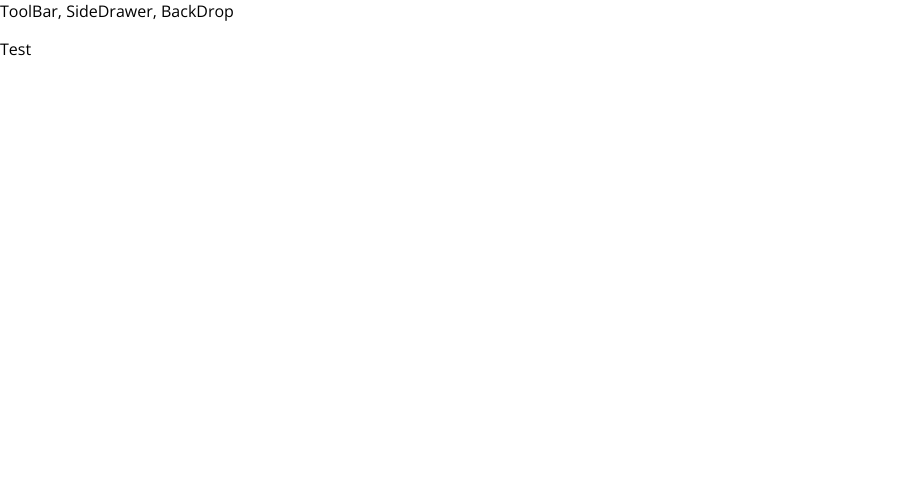
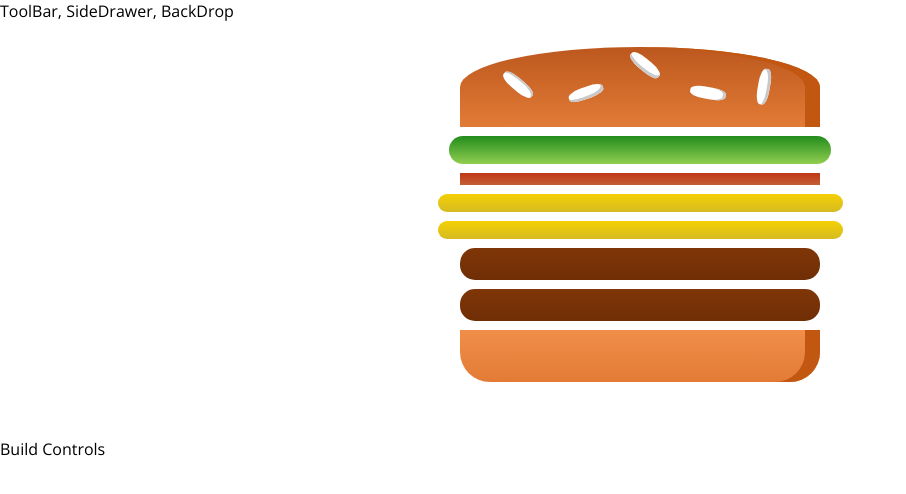
Before and after one commit to Rexkit/burger-app, a React app: page / in a window 1280 px wide. Shown: the top 494 px of the page, without its empty margins (0-906 px from the left). Built offline with nearby package versions, Linux system fonts and the light colour scheme.

Commit message:
add burger and ingredients components

```diff
--- a/package.json
+++ b/package.json
@@ -31,6 +31,7 @@
     "postcss-flexbugs-fixes": "3.2.0",
     "postcss-loader": "2.0.8",
     "promise": "8.0.1",
+    "prop-types": "^15.6.2",
     "raf": "3.4.0",
     "react": "^16.4.1",
     "react-dev-utils": "^5.0.1",
--- a/src/App.js
+++ b/src/App.js
@@ -1,13 +1,15 @@
 import React, { Component } from 'react';
 
 import Layout from './components/Layout/Layout';
+import BurgerBuilder from './containers/BurgerBuilder/BurgerBuilder';
+
 
 class App extends Component {
   render() {
     return (
       <div>
         <Layout>
-          <p>Test</p>
+          <BurgerBuilder />
         </Layout>
       </div>
     );
--- /dev/null
+++ b/src/components/Burger/Burger.css
@@ -0,0 +1,30 @@
+.Burger {
+  width: 100%;
+  margin: auto;
+  height: 250px;
+  overflow: auto;
+  text-align: center;
+  font-weight: bold;
+  font-size: 1.2rem;
+}
+
+@media (min-width: 1000px) and (min-height: 700px) {
+  .Burger {
+    width: 700px;
+    height: 600px;
+  }
+}
+
+@media (min-width: 500px) and (min-height: 401px) {
+  .Burger {
+    width: 450px;
+    height: 400px;
+  }
+}
+
+@media (min-width: 500px) and (max-height: 400px) {
+  .Burger {
+    width: 350px;
+    height: 300px;
+  }
+}
--- /dev/null
+++ b/src/components/Burger/Burger.js
@@ -0,0 +1,22 @@
+import React from 'react';
+import classes from './Burger.css';
+
+import BurgerIngredient from './BurgerIngredient/BurgerIngredient';
+
+const burger = props => {
+  const transformedIngredients = Object.keys(props.ingredients).map(igKey => {
+    return [...Array(props.ingredients[igKey])].map((_, i) => {
+      return <BurgerIngredient key={igKey + i} type={igKey} />;
+    });
+  });
+
+  return (
+    <div className={classes.Burger}>
+      <BurgerIngredient type="bread-top" />
+      {transformedIngredients}
+      <BurgerIngredient type="bread-bottom" />
+    </div>
+  );
+};
+
+export default burger;
--- /dev/null
+++ b/src/components/Burger/BurgerIngredient/BurgerIngredient.css
@@ -0,0 +1,113 @@
+.BreadBottom {
+    height: 13%;
+    width: 80%;
+    background: linear-gradient(#F08E4A, #e27b36);
+    border-radius: 0 0 30px 30px;
+    box-shadow: inset -15px 0 #c15711;
+    margin: 2% auto;
+}
+
+.BreadTop {
+    height: 20%;
+    width: 80%;
+    background: linear-gradient(#bc581e, #e27b36);
+    border-radius: 50% 50% 0 0;
+    box-shadow: inset -15px 0 #c15711;
+    margin: 2% auto;
+    position: relative;
+}
+
+.Seeds1 {
+    width: 10%;
+    height: 15%;
+    position: absolute;
+    background-color: white;
+    left: 30%;
+    top: 50%;
+    border-radius: 40%;
+    transform: rotate(-20deg);
+    box-shadow: inset -2px -3px #c9c9c9;
+}
+
+.Seeds1:after {
+    content: "";
+    width: 100%;
+    height: 100%;
+    position: absolute;
+    background-color: white;
+    left: -170%;
+    top: -260%;
+    border-radius: 40%;
+    transform: rotate(60deg);
+    box-shadow: inset -1px 2px #c9c9c9;
+  }
+
+.Seeds1:before {
+    content: "";
+    width: 100%;
+    height: 100%;
+    position: absolute;
+    background-color: white;
+    left: 180%;
+    top: -50%;
+    border-radius: 40%;
+    transform: rotate(60deg);
+    box-shadow: inset -1px -3px #c9c9c9;
+  }
+
+  .Seeds2 {
+    width: 10%;
+    height: 15%;
+    position: absolute;
+    background-color: white;
+    left: 64%;
+    top: 50%;
+    border-radius: 40%;
+    transform: rotate(10deg);
+    box-shadow: inset -3px 0 #c9c9c9;
+  }
+
+  .Seeds2:before {
+    content: "";
+    width: 100%;
+    height: 100%;
+    position: absolute;
+    background-color: white;
+    left: 150%;
+    top: -130%;
+    border-radius: 40%;
+    transform: rotate(90deg);
+    box-shadow: inset 1px 3px #c9c9c9;
+  }
+
+
+.Meat {
+    width: 80%;
+    height: 8%;
+    background: linear-gradient(#7f3608, #702e05);
+    margin: 2% auto;
+    border-radius: 15px;
+}
+
+.Cheese {
+    width: 90%;
+    height: 4.5%;
+    margin: 2% auto;
+    background: linear-gradient(#f4d004, #d6bb22);
+    border-radius: 20px;
+}
+
+.Salad {
+    width: 85%;
+    height: 7%;
+    margin: 2% auto;
+    background: linear-gradient(#228c1d, #91ce50);
+    border-radius: 20px;
+}
+
+.Bacon {
+    width: 80%;
+    height: 3%;
+    background: linear-gradient(#bf3813, #c45e38);
+    margin: 2% auto;
+}
--- /dev/null
+++ b/src/components/Burger/BurgerIngredient/BurgerIngredient.js
@@ -0,0 +1,45 @@
+import React, { Component } from 'react';
+import PropTypes from 'prop-types';
+
+import classes from './BurgerIngredient.css';
+
+class BurgerIngredient extends Component {
+  render() {
+    let ingredient = null;
+
+    switch (this.props.type) {
+      case 'bread-bottom':
+        ingredient = <div className={classes.BreadBottom} />;
+        break;
+      case 'bread-top':
+        ingredient = (
+          <div className={classes.BreadTop}>
+            <div className={classes.Seeds1} />
+            <div className={classes.Seeds2} />
+          </div>
+        );
+        break;
+      case 'meat':
+        ingredient = <div className={classes.Meat} />;
+        break;
+      case 'cheese':
+        ingredient = <div className={classes.Cheese} />;
+        break;
+      case 'salad':
+        ingredient = <div className={classes.Salad} />;
+        break;
+      case 'bacon':
+        ingredient = <div className={classes.Bacon} />;
+        break;
+      default:
+        ingredient = null;
+    }
+    return ingredient;
+  }
+}
+
+BurgerIngredient.propTypes = {
+  type: PropTypes.string.isRequired
+};
+
+export default BurgerIngredient;
--- /dev/null
+++ b/src/components/Layout/Layout.css
@@ -0,0 +1,3 @@
+.Content {
+  margin-top: 16px;
+}
--- a/src/components/Layout/Layout.js
+++ b/src/components/Layout/Layout.js
@@ -1,9 +1,11 @@
 import React, { Fragment } from 'react';
+
+import classes from './Layout.css';
 
 const layout = props => (
   <Fragment>
     <div>ToolBar, SideDrawer, BackDrop</div>
-    <main>{props.children}</main>
+    <main className={classes.Content}>{props.children}</main>
   </Fragment>
 );
 
--- a/src/containers/BurgerBuilder/BurgerBuilder.js
+++ b/src/containers/BurgerBuilder/BurgerBuilder.js
@@ -0,0 +1,25 @@
+import React, { Component, Fragment } from 'react';
+
+import Burger from '../../components/Burger/Burger';
+
+class BurgerBuilder extends Component {
+  state = {
+    ingredients: {
+      salad: 1,
+      bacon: 1,
+      cheese: 2,
+      meat: 2
+    }
+  }
+
+  render() {
+    return (
+      <Fragment>
+        <Burger ingredients={this.state.ingredients} />
+        <div>Build Controls</div>
+      </Fragment>
+    );
+  }
+}
+
+export default BurgerBuilder;
```
Also changed, not shown: 1 other file (tests, documents, lock files or other folders).
